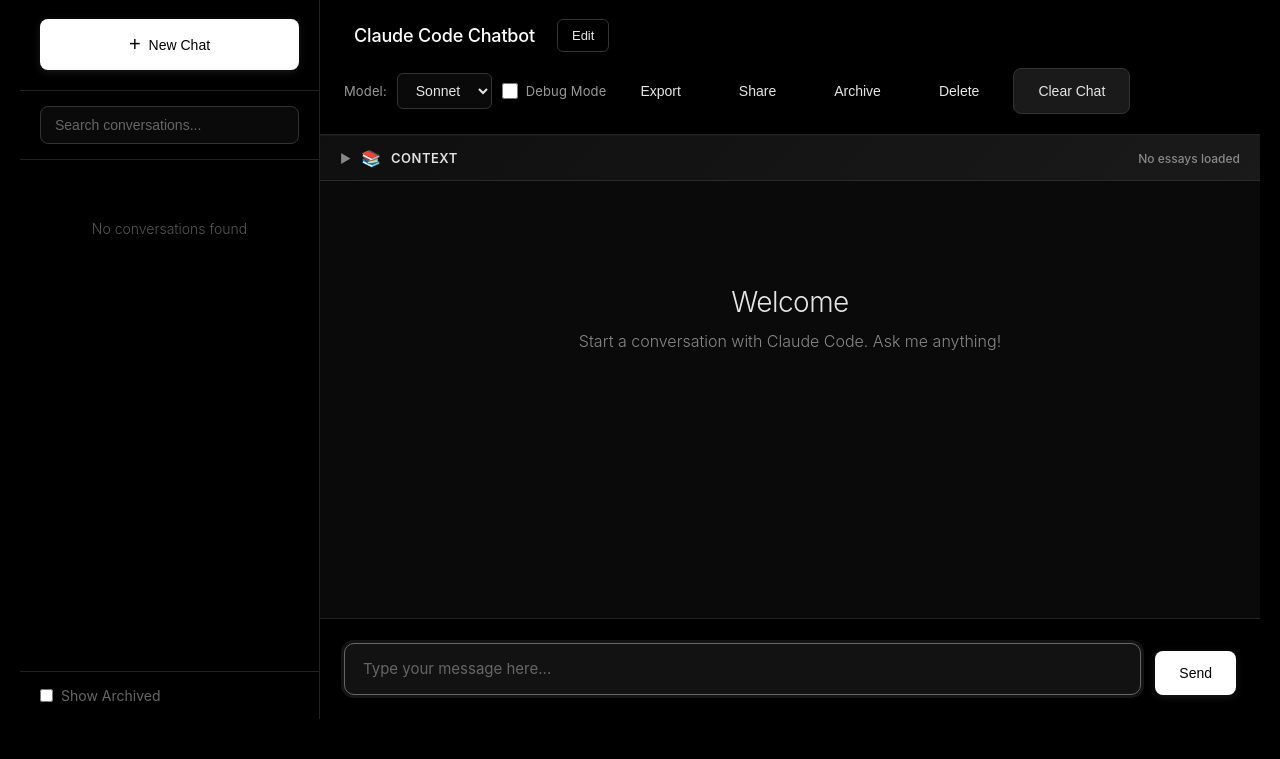
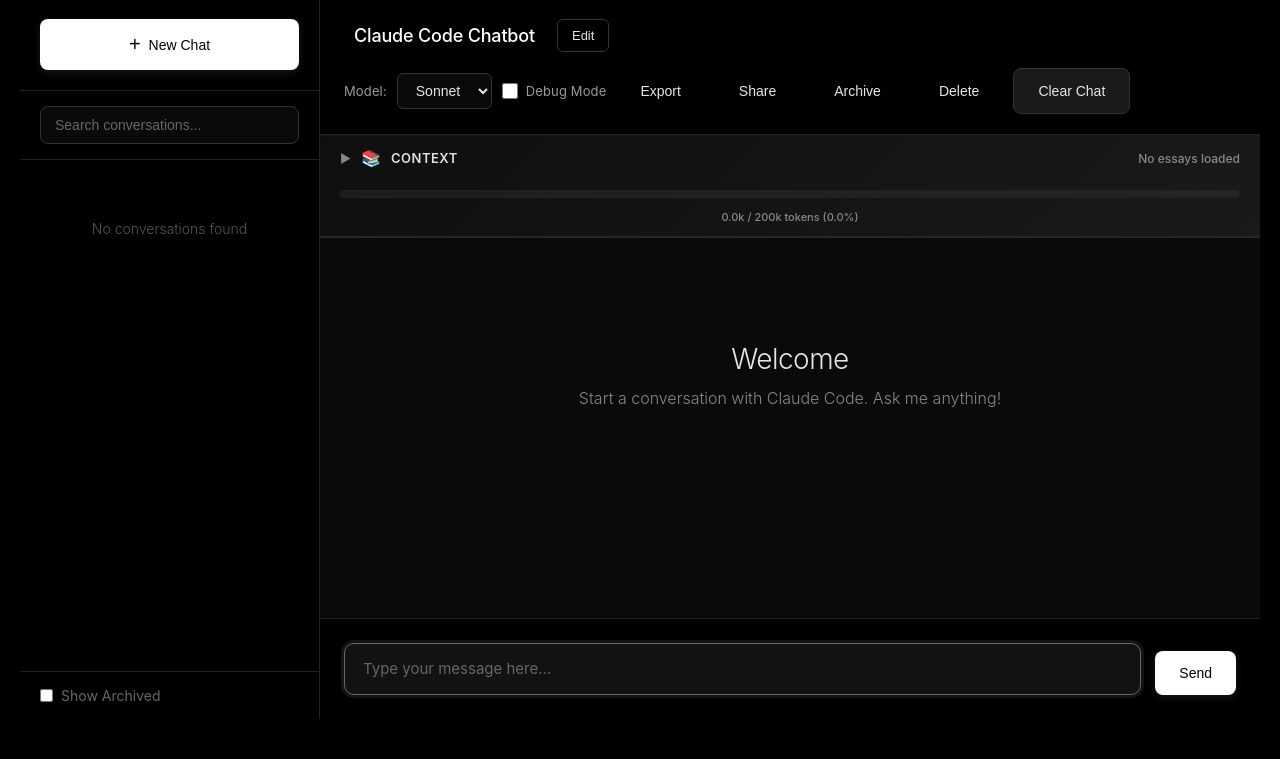
Before and after one commit to noldoAI/startup-bible, a Flask app: page /c/dbf527fe-2ab9-40a7-a3df-3b234634d1bc in a window 1280 px wide. Shown: the part 41-800 px from the top of the page. Run offline with Flask 3, Linux system fonts and the light colour scheme; data that the repository does not hold is empty.

Commit message:
progress bar on context window

```diff
--- a/chatbot/static/script.js
+++ b/chatbot/static/script.js
@@ -1244,12 +1244,12 @@ async function updateContextBar() {
                     progressFill.style.background = '#10b981'; // green
                 }
 
-                // Update token stats
+                // Update compact token stats (always visible)
                 const totalK = (tokenUsage.total_tokens / 1000).toFixed(1);
-                document.getElementById('token-stats').textContent =
-                    `${totalK}k / 200k tokens (${percentage.toFixed(1)}%)`;
+                const statsText = `${totalK}k / 200k tokens (${percentage.toFixed(1)}%)`;
+                document.getElementById('token-stats-compact').textContent = statsText;
 
-                // Update breakdown
+                // Update detailed breakdown (only visible when expanded)
                 document.getElementById('token-input').textContent =
                     (tokenUsage.input_tokens / 1000).toFixed(1) + 'k';
                 document.getElementById('token-output').textContent =
--- a/chatbot/static/style.css
+++ b/chatbot/static/style.css
@@ -1467,8 +1467,22 @@ body {
     max-height: 600px;
 }
 
-/* Token Progress Section */
-.token-progress-section {
+/* Token Progress Compact - Always Visible */
+.token-progress-compact {
+    padding: 10px 20px 12px 20px;
+    border-bottom: 1px solid #222;
+}
+
+.token-stats-compact {
+    font-size: 11px;
+    color: #888;
+    margin-top: 6px;
+    text-align: center;
+    font-weight: 500;
+}
+
+/* Token Breakdown Section - Only when expanded */
+.token-breakdown-section {
     margin-bottom: 20px;
     padding: 16px;
     background: rgba(0, 0, 0, 0.4);
--- a/chatbot/templates/index.html
+++ b/chatbot/templates/index.html
@@ -81,16 +81,18 @@
                     <span class="context-title">Context</span>
                     <span class="context-status" id="context-status">No essays loaded</span>
                 </div>
+
+                <!-- Token Progress Bar - Always Visible -->
+                <div class="token-progress-compact">
+                    <div class="token-progress-bar">
+                        <div class="token-progress-fill" id="token-progress-fill" style="width: 0%"></div>
+                    </div>
+                    <div class="token-stats-compact" id="token-stats-compact">0 / 200k tokens (0%)</div>
+                </div>
+
                 <div class="context-content" id="context-content">
-                    <!-- Token Usage Progress Bar -->
-                    <div class="token-progress-section">
-                        <div class="token-header">
-                            <span class="token-label">Context Window Usage</span>
-                            <span class="token-stats" id="token-stats">0 / 200k tokens (0%)</span>
-                        </div>
-                        <div class="token-progress-bar">
-                            <div class="token-progress-fill" id="token-progress-fill" style="width: 0%"></div>
-                        </div>
+                    <!-- Token Breakdown - Only when expanded -->
+                    <div class="token-breakdown-section">
                         <div class="token-breakdown" id="token-breakdown">
                             <div class="token-item">
                                 <span class="token-icon" style="background: #8b5cf6"></span>
```
